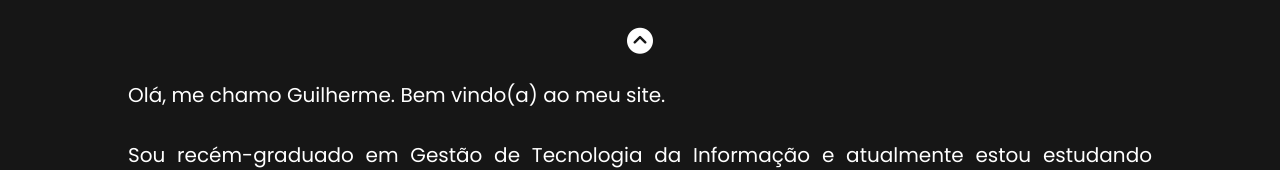
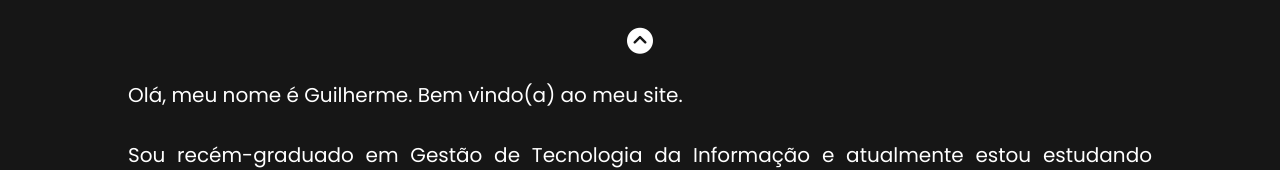
Before and after one commit to guilhermeribeir0/projeto_portifolio_hiring_coders3, a plain HTML site: page index.html in a window 1280 px wide. Both pictures are taken after a click on the element 640 px from the left and 395 px from the top of the page. Shown: the part 355-525 px from the top of the page. Drawn offline with Linux system fonts and the light colour scheme.

Commit message:
Mais alguns ajustes.

```diff
--- a/index.html
+++ b/index.html
@@ -36,7 +36,7 @@
 
                 <div style="display: none;" id="about">
                     <p>
-                        Olá, me chamo Guilherme. Bem vindo(a) ao meu site.
+                        Olá, meu nome é Guilherme. Bem vindo(a) ao meu site.
                     </p>
                     <p>
                         Sou recém-graduado em Gestão de Tecnologia da Informação e atualmente estou estudando desenvolvimento Full Stack. Tenho conhecimentos em <b>Java</b>, <b>Html</b>, <b>CSS</b>, <b>JS</b> e bancos de dados relacionais (<b>MySQL</b> e <b>SQL Server</b>).
```
